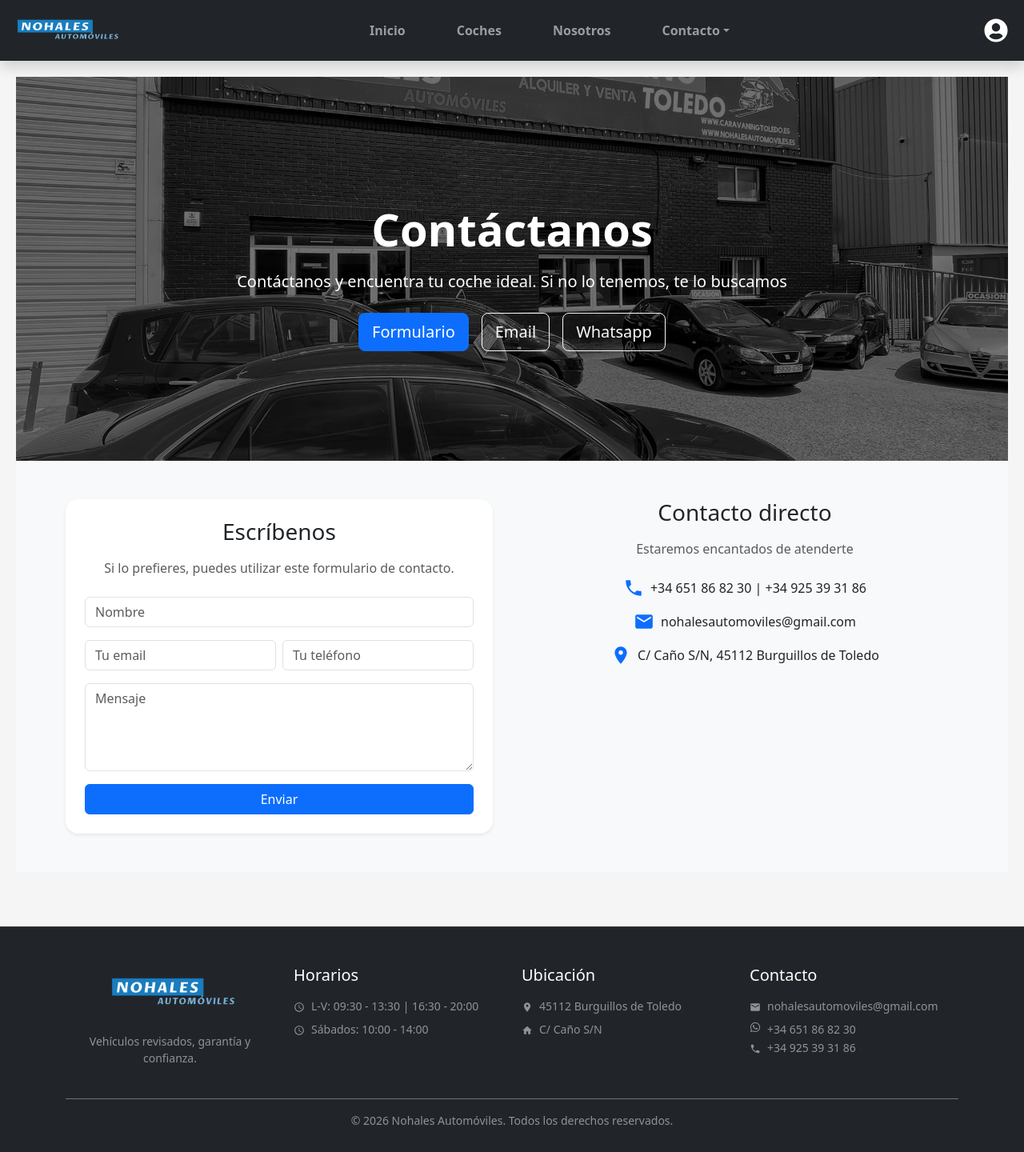
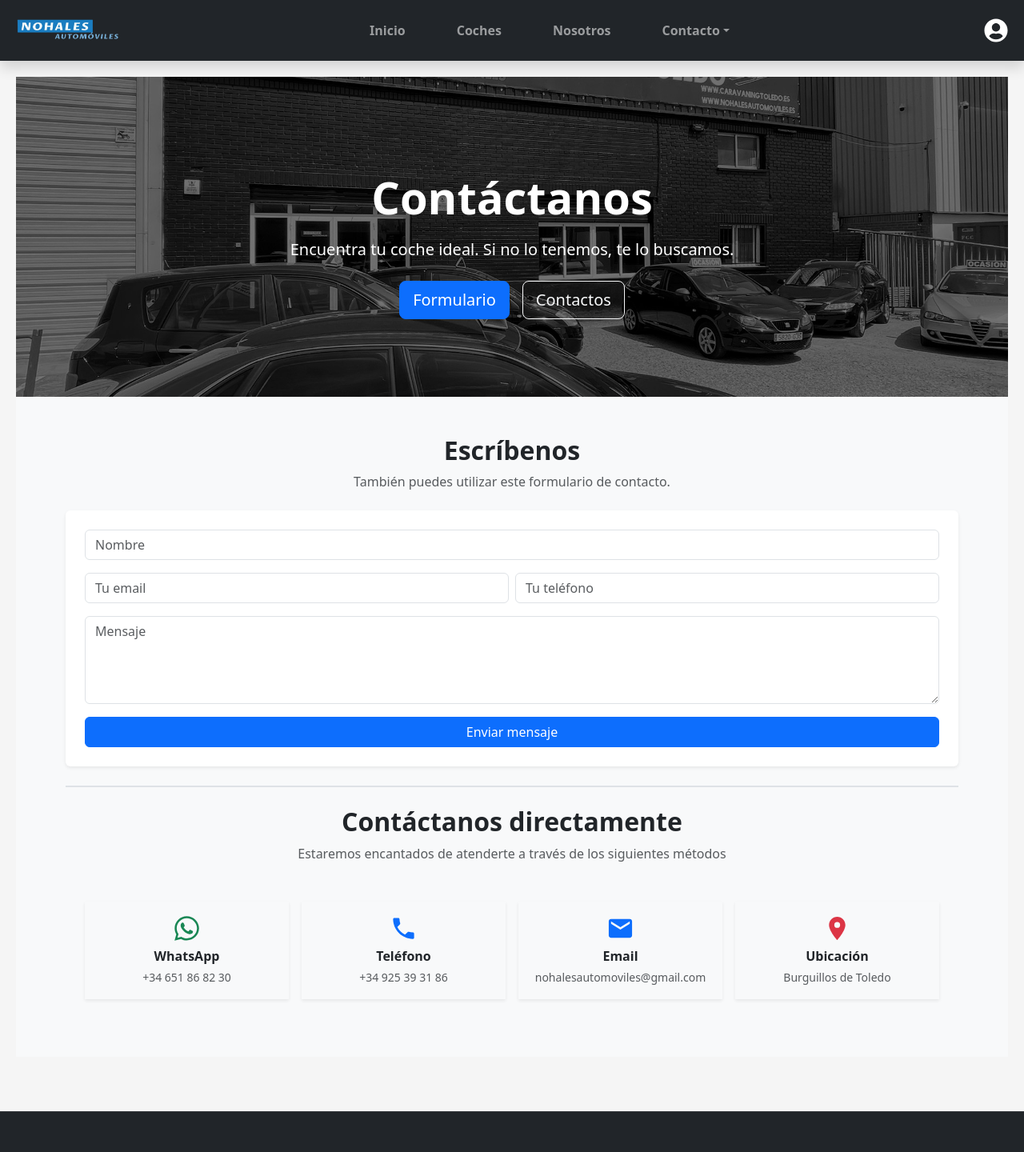
Before and after one commit to JorP2/concesionario-web, a React (Create React App) app in the folder frontend/: page /contacto in a window 1280 px wide. Shown: the top 1440 px of the page at 80% size. Built offline with nearby package versions, Linux system fonts and the light colour scheme.

Commit message:
Avance en el diseño del front - Página contacto y pestaña del navbar

```diff
--- a/frontend/src/components/Navbar.jsx
+++ b/frontend/src/components/Navbar.jsx
@@ -82,13 +82,13 @@ export const Navbar = () => {
 
                 <ul className="dropdown-menu">
                   <li>
-                    <a href="/whatsapp" className="dropdown-item">
+                    <a href="https://wa.me/34651868230" className="dropdown-item">
                       WhatsApp
                     </a>
                   </li>
 
                   <li>
-                    <a href="/email" className="dropdown-item">
+                    <a href="mailto:nohalesautomoviles@gmail.com" className="dropdown-item">
                       Email
                     </a>
                   </li>
--- a/frontend/src/pages/Contacto.jsx
+++ b/frontend/src/pages/Contacto.jsx
@@ -1,14 +1,19 @@
 import { MdEmail, MdPhone, MdLocationOn } from "react-icons/md";
+import { FaWhatsapp } from "react-icons/fa";
 import "../styles/Contacto.css";
 
 function Contacto() {
   return (
     <div className="contacto-page bg-light">
+
       {/* HERO */}
       <div
         className="hero-section text-white d-flex align-items-center mb-5"
         style={{
-          backgroundImage: `url(/imagenContacto.jpeg)`
+          backgroundImage: `url(/imagenContacto.jpeg)`,
+          minHeight: "50vh",
+          backgroundSize: "cover",
+          backgroundPosition: "center"
         }}
       >
         <div className="hero-content container text-center">
@@ -17,25 +22,16 @@ function Contacto() {
           </h1>
 
           <p className="lead">
-            Contáctanos y encuentra tu coche ideal. Si no lo tenemos, te lo buscamos
+            Encuentra tu coche ideal. Si no lo tenemos, te lo buscamos.
           </p>
 
-          <div className="mt-4 d-flex gap-3 justify-content-center">
+          <div className="mt-4 d-flex gap-3 justify-content-center flex-wrap">
             <a href="#formulario" className="btn btn-primary btn-lg">
               Formulario
             </a>
 
-            <a href="mailto:nohalesautomoviles@gmail.com" className="btn btn-outline-light btn-lg">
-              Email
-            </a>
-
-            <a
-              href="https://wa.me/34651868230"
-              target="_blank"
-              rel="noopener noreferrer"
-              className="btn btn-outline-light btn-lg"
-            >
-              Whatsapp
+            <a href="#contactos" className="btn btn-outline-light btn-lg">
+              Contactos
             </a>
           </div>
         </div>
@@ -43,16 +39,18 @@ function Contacto() {
 
       {/* CONTENIDO */}
       <div className="container pb-5">
-        <div className="row g-5">
         {/* FORMULARIO */}
-          <div id="formulario" className="col-12 col-lg-6">
-            <form className="p-4 bg-white rounded-4 shadow-sm">
+        <div id="formulario" className="text-center mb-4">
+          <h2 className="fw-bold mt-4">Escríbenos</h2>
+          <p className="text-muted">
+            También puedes utilizar este formulario de contacto.
+          </p>
+        </div>
 
-              <h3 className="mb-3 text-center">Escríbenos</h3>
-
-              <p className="mb-4 text-center text-muted">
-                Si lo prefieres, puedes utilizar este formulario de contacto.
-              </p>
+        <div className="mb-4">
+          <div className="card border-0 shadow-sm">
+            <div className="card-body p-4">
+              <form>
 
                 <div className="mb-3">
                   <input type="text" className="form-control" placeholder="Nombre" />
@@ -69,41 +67,104 @@ function Contacto() {
                 </div>
 
                 <div className="mb-3">
-                <textarea
-                  className="form-control"
-                  rows="4"
-                  placeholder="Mensaje"
-                ></textarea>
+                  <textarea className="form-control" rows="4" placeholder="Mensaje"></textarea>
                 </div>
 
                 <button type="submit" className="btn btn-primary w-100">
-                Enviar
+                  Enviar mensaje
                 </button>
+
               </form>
             </div>
-
-          {/* CONTACTO DIRECTO */}
-          <div className="col-12 col-lg-6 text-center">
-
-            <h3 className="mb-3">Contacto directo</h3>
-
-            <p className="mb-4 text-muted">
-              Estaremos encantados de atenderte
-            </p>
-
-            <div className="d-flex align-items-center justify-content-center mb-3">
-              <MdPhone className="me-2 text-primary" size={26} />
-              +34 651 86 82 30 | +34 925 39 31 86
+          </div>
         </div>
 
-            <div className="d-flex align-items-center justify-content-center mb-3">
-              <MdEmail className="me-2 text-primary" size={26} />
-              nohalesautomoviles@gmail.com
+        {/* CONTACTO */}
+        <div id="contactos" className="text-center mb-4 border-top border-2">
+          <h2 className="fw-bold mt-4">Contáctanos directamente</h2>
+          <p className="text-muted">
+            Estaremos encantados de atenderte a través de los siguientes métodos
+          </p>
         </div>
 
-            <div className="d-flex align-items-center justify-content-center mb-3">
-              <MdLocationOn className="me-2 text-primary" size={26} />
-              C/ Caño S/N, 45112 Burguillos de Toledo
+        <div className="card border-0 bg-transparent">
+          <div className="card-body p-4">
+            <div className="row g-3 text-center">
+              {/* WhatsApp */}
+              <div className="col-12 col-md-6 col-lg-3 transition-card">
+                <a
+                  href="https://wa.me/34651868230"
+                  target="_blank"
+                  rel="noopener noreferrer"
+                  className="text-decoration-none text-dark"
+                >
+                  <div className="border-0 shadow-sm h-100 contacto-card">
+                    <div className="card-body">
+                      <FaWhatsapp size={35} className="text-success mb-2" />
+                      <h6 className="fw-bold mb-1">WhatsApp</h6>
+                      <small className="text-muted">
+                        +34 651 86 82 30
+                      </small>
+                    </div>
+                  </div>
+                </a>
+              </div>
+
+              {/* Teléfono */}
+              <div className="col-12 col-md-6 col-lg-3 transition-card">
+                <a
+                  href="tel:+34925393186"
+                  className="text-decoration-none text-dark"
+                >
+                  <div className="border-0 shadow-sm h-100 contacto-card">
+                    <div className="card-body">
+                      <MdPhone size={35} className="text-primary mb-2" />
+                      <h6 className="fw-bold mb-1">Teléfono</h6>
+                      <small className="text-muted">
+                        +34 925 39 31 86
+                      </small>
+                    </div>
+                  </div>
+                </a>
+              </div>
+
+              {/* Email */}
+              <div className="col-12 col-md-6 col-lg-3 transition-card">
+                <a
+                  href="mailto:nohalesautomoviles@gmail.com"
+                  className="text-decoration-none text-dark"
+                >
+                  <div className="border-0 shadow-sm h-100 contacto-card">
+                    <div className="card-body">
+                      <MdEmail size={35} className="text-primary mb-2" />
+                      <h6 className="fw-bold mb-1">Email</h6>
+                      <small className="text-muted">
+                        nohalesautomoviles@gmail.com
+                      </small>
+                    </div>
+                  </div>
+                </a>
+              </div>
+
+              {/* Ubicación */}
+              <div className="col-12 col-md-6 col-lg-3 transition-card">
+                <a
+                  href="https://www.google.com/maps/place/Nohales+Autom%C3%B3viles/@39.7965174,-3.9981655,17z/data=!3m1!4b1!4m6!3m5!1s0xd6a0dbd75458da7:0x5a147805e237cdab!8m2!3d39.7965174!4d-3.9955906!16s%2Fg%2F11fvmg0y34?entry=ttu&g_ep=EgoyMDI2MDMyNC4wIKXMDSoASAFQAw%3D%3D"
+                  target="_blank"
+                  rel="noopener noreferrer"
+                  className="text-decoration-none text-dark"
+                >
+                  <div className="border-0 shadow-sm h-100 contacto-card">
+                    <div className="card-body">
+                      <MdLocationOn size={35} className="text-danger mb-2" />
+                      <h6 className="fw-bold mb-1">Ubicación</h6>
+                      <small className="text-muted">
+                        Burguillos de Toledo
+                      </small>
+                    </div>
+                  </div>
+                </a>
+              </div>
             </div>
           </div>
         </div>
--- a/frontend/src/pages/Home.jsx
+++ b/frontend/src/pages/Home.jsx
@@ -6,7 +6,8 @@ function Home() {
     <div className="home-page bg-light">
 
       {/* HERO */}
-      <div className="hero-section text-white d-flex align-items-center "
+      <div
+        className="hero-section text-white d-flex align-items-center"
         style={{
           backgroundImage: `url(/imagenHome.jpeg)`
         }}
@@ -35,7 +36,7 @@ function Home() {
         <div className="row g-4">
 
           <div className="col-md-4">
-            <div className="card feature-card h-100 text-center border-0 shadow-sm">
+            <div className="card h-100 text-center border-0 shadow-sm">
               <div className="card-body">
                 <MdCheck size={45} className="text-primary mb-3" />
                 <h5>Máxima garantía</h5>
@@ -47,7 +48,7 @@ function Home() {
           </div>
 
           <div className="col-md-4">
-            <div className="card feature-card h-100 text-center border-0 shadow-sm">
+            <div className="card h-100 text-center border-0 shadow-sm">
               <div className="card-body">
                 <MdEuroSymbol size={45} className="text-primary mb-3" />
                 <h5>Financiación flexible</h5>
@@ -59,7 +60,7 @@ function Home() {
           </div>
 
           <div className="col-md-4">
-            <div className="card feature-card h-100 text-center border-0 shadow-sm">
+            <div className="card h-100 text-center border-0 shadow-sm">
               <div className="card-body">
                 <MdLocationOn size={45} className="text-primary mb-3" />
                 <h5>Ubicación</h5>
@@ -75,18 +76,78 @@ function Home() {
 
       {/* DESTACADO */}
       <div className="container my-5">
-        <div className="card border-0 shadow-lg overflow-hidden featured-card">
+
+        {/* Principal */}
+        <div className="card border-0 shadow-lg mb-4 overflow-hidden">
           <img
             src="https://picsum.photos/1200/400?random=2"
             className="card-img"
             alt="Vehículo destacado"
           />
-          <div className="card-img-overlay d-flex align-items-end overlay-dark">
+          <div className="card-img-overlay d-flex align-items-end bg-dark bg-opacity-50">
             <div className="text-white">
               <h2 className="fw-bold">Stock renovado semanalmente</h2>
               <p>
                 Seleccionamos cada vehículo con revisión completa y garantía.
               </p>
+            </div>
+          </div>
+        </div>
+
+        {/* Secundarios compactos */}
+        <div className="row g-3">
+
+          <div className="col-md-6">
+            <div className="card border-0 shadow-sm overflow-hidden">
+              <img
+                src="https://picsum.photos/600/250?random=3"
+                className="card-img"
+                alt="Contacto"
+                style={{ height: "200px", objectFit: "cover" }}
+              />
+              <div className="card-img-overlay d-flex align-items-end bg-dark bg-opacity-50">
+                <div className="text-white">
+                  <h5 className="fw-bold mb-1">Formas de contacto</h5>
+                  <p className="mb-0 small">
+                    Mail, WhatsApp, teléfono o visita nuestras instalaciones.
+                  </p>
+                </div>
+              </div>
+            </div>
+          </div>
+
+          <div className="col-md-6">
+            <div className="card border-0 shadow-sm overflow-hidden">
+              <img
+                src="https://picsum.photos/600/250?random=4"
+                className="card-img"
+                alt="Confianza"
+                style={{ height: "200px", objectFit: "cover" }}
+              />
+              <div className="card-img-overlay d-flex align-items-end bg-dark bg-opacity-50">
+                <div className="text-white">
+                  <h5 className="fw-bold mb-1">Concesionario de confianza</h5>
+                  <p className="mb-0 small">
+                    Te ofrecemos los mejores vehículos de segunda mano.
+                  </p>
+                </div>
+              </div>
+            </div>
+          </div>
+
+          {/* Admin discreto */}
+          <div className="col-12">
+            <div className="card border-0 bg-light text-center py-3">
+              <div className="card-body py-2">
+                <small className="text-muted">
+                  ¿Trabajas aquí?
+                </small>
+                <div>
+                  <a href="/login" className="text-decoration-none small fw-semibold">
+                    Acceder como empleado
+                  </a>
+                </div>
+              </div>
             </div>
           </div>
         </div>
```
Lines whose indentation alone changed are shown as unchanged.
